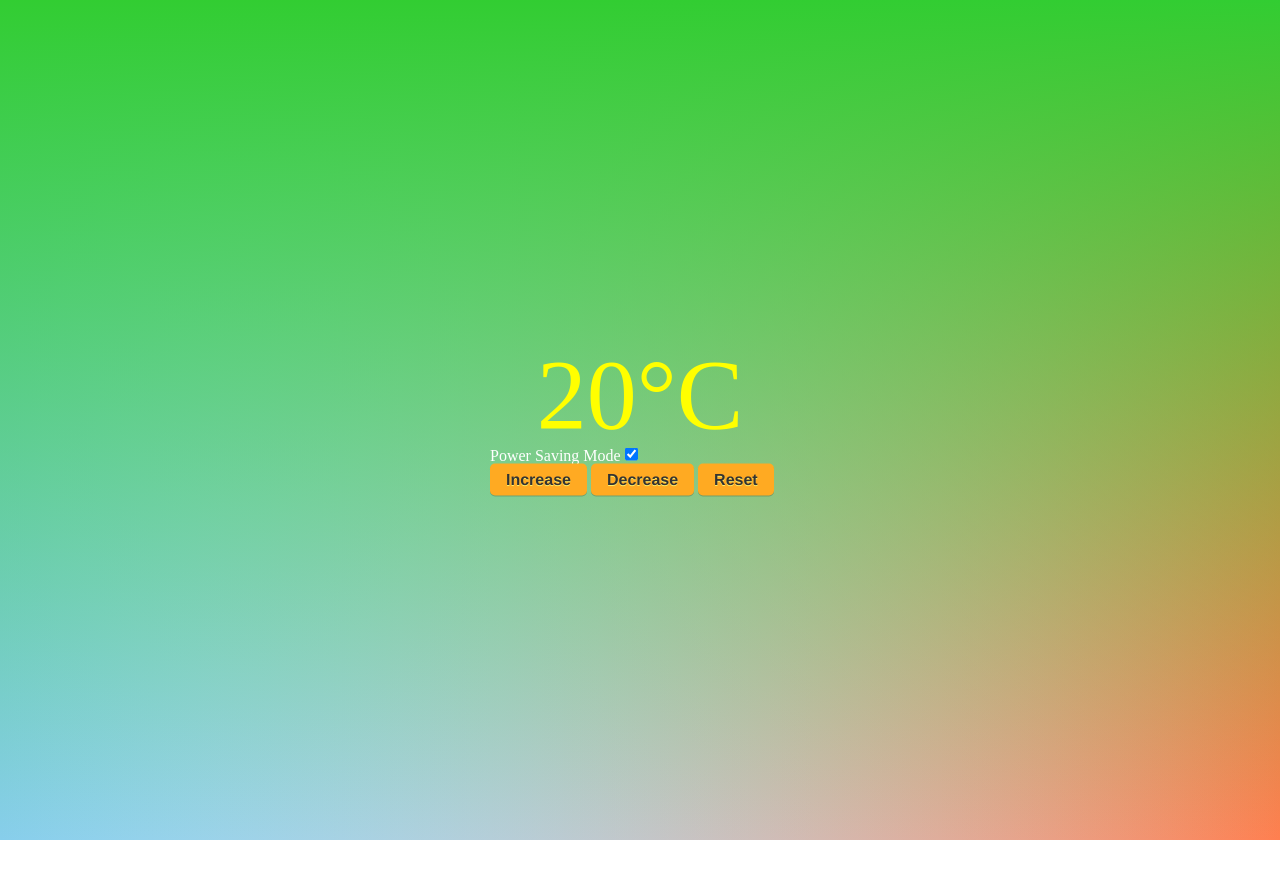
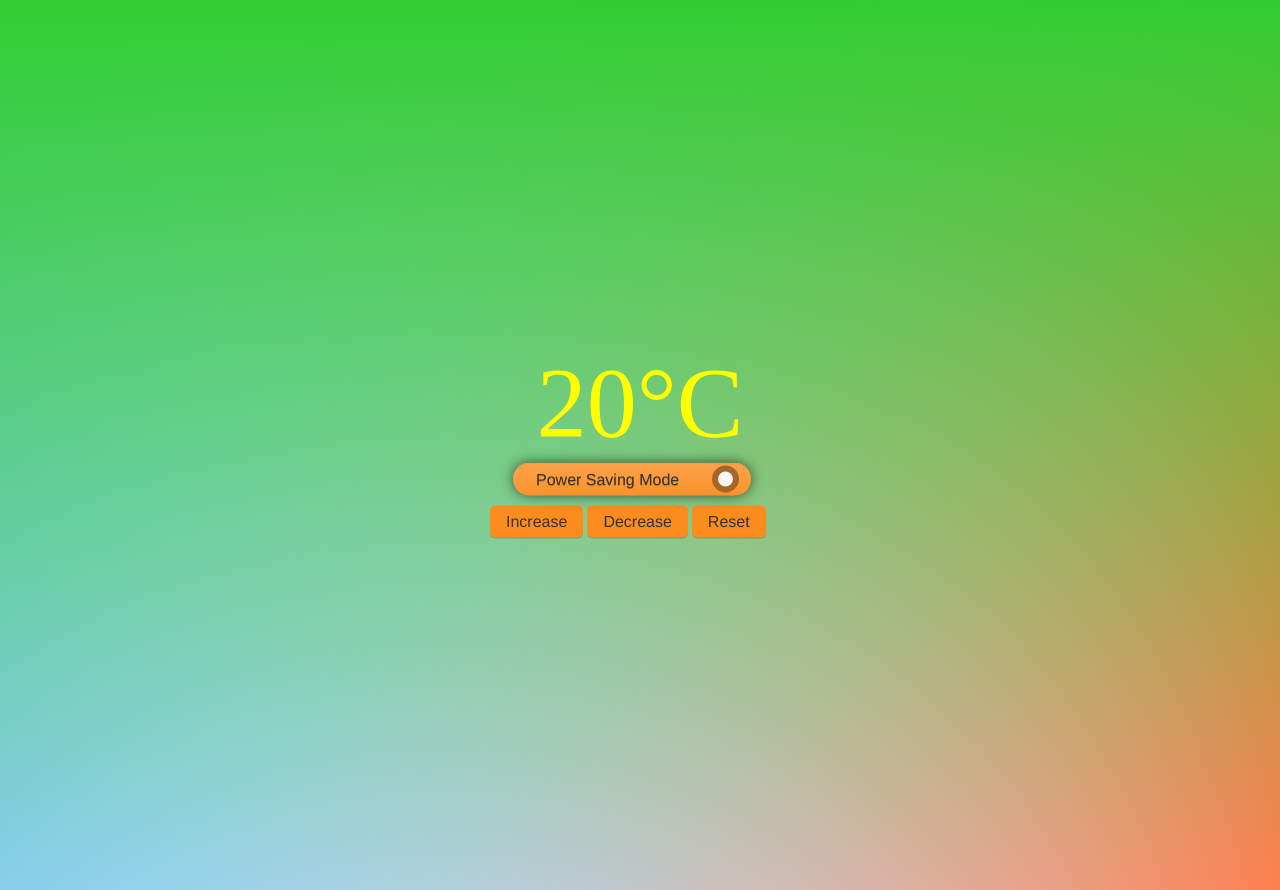
Before and after one commit to Icicleta/thermostat, a plain HTML site: page index.html in a window 1280 px wide. Before the commit the page ends 840 px from the top, so only its background shows below. Drawn offline with Linux system fonts and the light colour scheme.

Commit message:
some css done

```diff
--- a/css/style.css
+++ b/css/style.css
@@ -1,5 +1,5 @@
 #wrap{
-  height: 800px;
+  height: 850px;
   padding: 20px;
   background:
     linear-gradient(
@@ -38,20 +38,117 @@ p{
   color: #fff;
 }
 
+.holder{
+  margin: 10px;
+}
+
+.center{
+  margin-left: 13px;
+}
+
+input[type="checkbox"] {
+  display: none;
+}
+
+input[type="checkbox"] + label {
+  cursor: pointer;
+  font-size: 1em;
+}
+
+input[id^="checkbox-2-"] + label {
+  background-color: #F37900;
+  padding: 8px 20px 8px 23px;
+  box-shadow: inset 0 50px 37px -30px rgba(255, 222, 197, 0.3), 0 0 13px rgba(0, 0, 0, 0.6);
+  border-radius: 1000px;
+  display: inline-block;
+  position: relative;
+  right: 0;
+  border-top: 1px solid #ECA14F;
+  /*margin-right: 30px;*/
+  /*color: #FFF;*/
+  font-family:'Helvetica Neue',Arial,sans-serif;
+  font-weight: 800px;
+  color:#333;
+  background-color:#FC8C1E;
+  /*font-size: 1.2em;*/
+  width: 195px;
+  text-shadow: 0 1px 0 rgba(0, 0, 0, 0.2);
+  /*border-bottom: 1px solid #552B09;*/
+}
+
+[id^="checkbox-2-"] + label:hover  {
+  border-top: 1px solid #FC8C1E;
+  background: #FC8C1E;
+  box-shadow: inset 0 -50px 37px -30px rgba(255, 222, 197, 0.07), 0 0 13px rgba(0, 0, 0, 0.6);
+}
+
+[id^="checkbox-2-"] + label:active  {
+  border-top: none;
+  background: #FC8C1E;
+  padding: 19px 20px 18px 23px;
+  box-shadow: inset 0 3px 8px rgba(129, 69, 13, 0.3), inset 0 -50px 37px -30px rgba(255, 222, 197, 0.07), 0 0 13px rgba(0, 0, 0, 0.6);
+}
+
+[id^="checkbox-2-"] + label:after {
+  content: ' ';
+  border-radius: 100px;
+  width: 27px;
+  position: absolute;
+  top: 2px;
+  right: 12px;
+  box-shadow: inset 0px 16px 40px rgba(0, 0, 0, 0.4);
+  height: 27px;
+}
+
+[id^="checkbox-2-"] + label:before {
+  content: ' ';
+  border-radius: 100px;
+  width: 15px;
+  position: absolute;
+  top: 8px;
+  right: 18px;
+  z-index: 999;
+  box-shadow: inset 0px 16px 40px #FFF;
+  height: 15px;
+  display: none;
+}
+
+[id^="checkbox-2-"]:checked + label:before {
+  display: block;
+}
+
 button{
   -webkit-box-shadow:rgba(0,0,0,0.2) 0 1px 0 0;
   -moz-box-shadow:rgba(0,0,0,0.2) 0 1px 0 0;
   box-shadow:rgba(0,0,0,0.2) 0 1px 0 0;
   color:#333;
-  background-color:#FA2;
+  background-color:#FC8C1E;
   border-radius:5px;
   -moz-border-radius:5px;
   -webkit-border-radius:5px;
   border:none;
   font-family:'Helvetica Neue',Arial,sans-serif;
   font-size:16px;
-  font-weight:700;
+  /*font-weight:700;*/
   height:32px;
   padding:4px 16px;
-  text-shadow:#FE6 0 1px 0
+  text-shadow:#FC8C1E 0 1px 0;
 }
+
+button:hover{
+  -webkit-box-shadow:rgba(0,0,0,0.2) 0 1px 0 0;
+  -moz-box-shadow:rgba(0,0,0,0.2) 0 1px 0 0;
+  box-shadow:rgba(0,0,0,0.2) 0 1px 0 0;
+  color:#333;
+  background-color:#F37900;
+  border-radius:5px;
+  -moz-border-radius:5px;
+  -webkit-border-radius:5px;
+  border:none;
+  font-family:'Helvetica Neue',Arial,sans-serif;
+  font-size:16px;
+  /*font-weight:700;*/
+  height:32px;
+  padding:4px 16px;
+  text-shadow:#FC8C1E 0 1px 0
+}
--- a/index.html
+++ b/index.html
@@ -10,7 +10,11 @@
       <div id="container">
         <div id='temperature'><span>20</span>°C</div>
         <form id='ajax_form' method='post'>
-          <p>Power Saving Mode<input type='checkbox' id='power-save' checked='checked'></p>
+          <div class="holder">
+            <div class="center">
+              <input type="checkbox" id="checkbox-2-1" class="power-save" checked='checked' /><label for="checkbox-2-1">Power Saving Mode</label>
+            </div>
+          </div>
           <button id='up'>Increase</button>
           <button id='down'>Decrease</button>
           <button id='reset'>Reset</button>
--- a/src/script.js
+++ b/src/script.js
@@ -29,7 +29,7 @@ var onReady = function(){
     showTemp();
   });
 
-  $('#power-save').click(function() {
+  $('.power-save').click(function() {
     if ($(this).is(':checked')) {
       thermostat.switchPowerSaver();
     } else {
```
